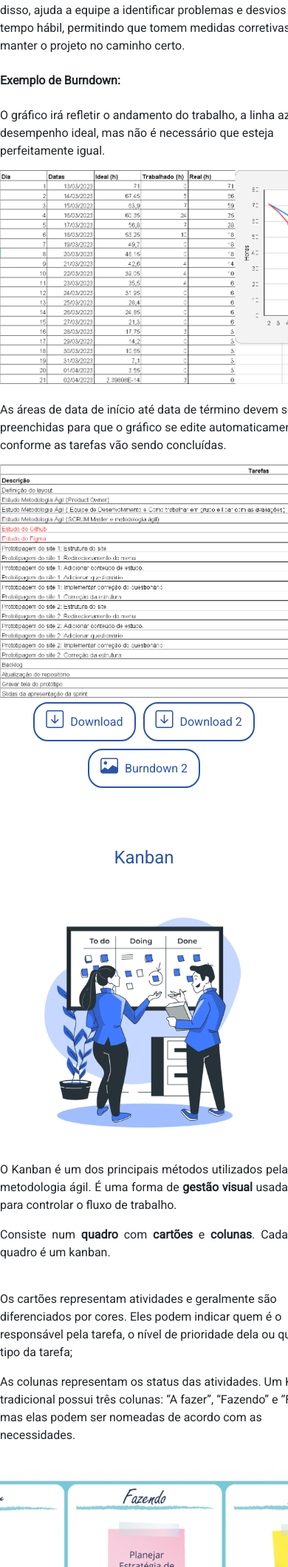
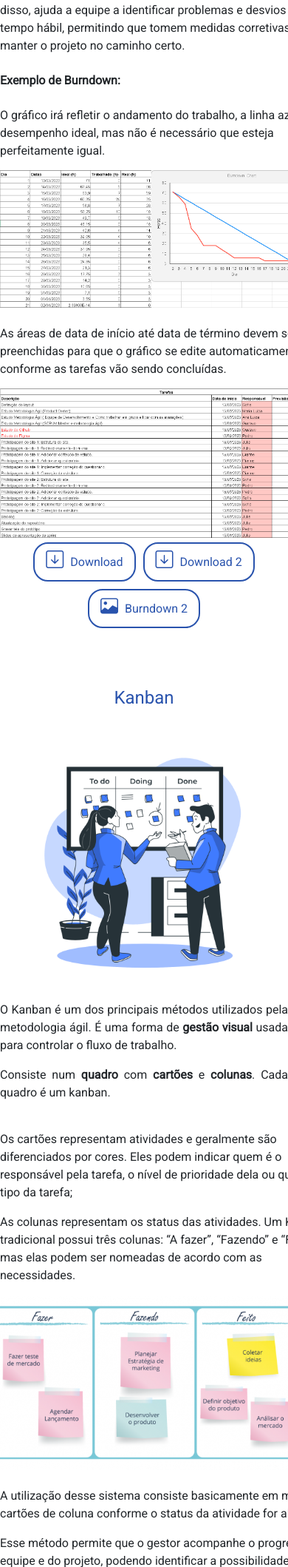
Before and after one commit to DianneFaria/Projeto-de-API-1-Semestre, a Flask app: page /ferramentas in a window 390 px wide; the page is wider, and only the part inside the window is pictured. Shown: the part 3040-5158 px from the top of that part at 74% size. Run offline with Flask 2, Linux system fonts and the light colour scheme.

Commit message:
Ajuste responsividade das imagens

```diff
--- a/static/css/style.css
+++ b/static/css/style.css
@@ -193,6 +193,14 @@ a{
     margin-right: auto;
     margin-top: 10px;
     width: 700px;
+}
+
+.img_ferramentas{
+    background: transparent;
+    border: none;
+    display: flex;
+    align-items: center;
+    justify-content: center;
 }
 /*Fim Conteudos site  */
 
@@ -580,6 +588,24 @@ hr{
 
     }
 
+    .imagem_ferramenta img{
+        max-width: 600px;
+    }
+
+    .container{
+        flex-wrap: wrap;
+
+    }
+
+    .imagemm img{
+        width: 600px;
+    }
+
+    .img_ferramentas img{
+        width: 600px;
+
+    }
+
 }
 @media (max-width: 750px){
 
@@ -592,6 +618,19 @@ hr{
         width: 500px;
         padding-top: 13px;
         margin-left: 0px;
+    }
+
+    .imagem_ferramenta img{
+        max-width: 500px;
+    }
+
+    .imagem_ferramentas img{
+        max-width: 500px;
+    }
+
+    .img_ferramentas img{
+        width: 500px;
+
     }
 
 }
@@ -612,6 +651,19 @@ hr{
 
     .container{
         flex-wrap: wrap;
+
+    }
+
+    .imagem_ferramenta img{
+        max-width: 450px;
+    }
+
+    .imagem_ferramentas img{
+        max-width: 450px;
+    }
+
+    .img_ferramentas img{
+        width: 450px;
 
     }
 
--- a/templates/ferramentas.html
+++ b/templates/ferramentas.html
@@ -197,7 +197,7 @@
             “Fazendo” e “Feito”, mas elas podem ser nomeadas de acordo com as necessidades.</p>
     </div>
 
-    <div class="container_imagem"><img src="../static/img_tópicos/kanban 1.png" /></div>
+    <div class="img_ferramentas"><img src="../static/img_tópicos/kanban 1.png" /></div>
     <div class="container_texto">
         <p>A utilização desse sistema consiste basicamente em mover os cartões de coluna conforme o status da atividade
             for
```
